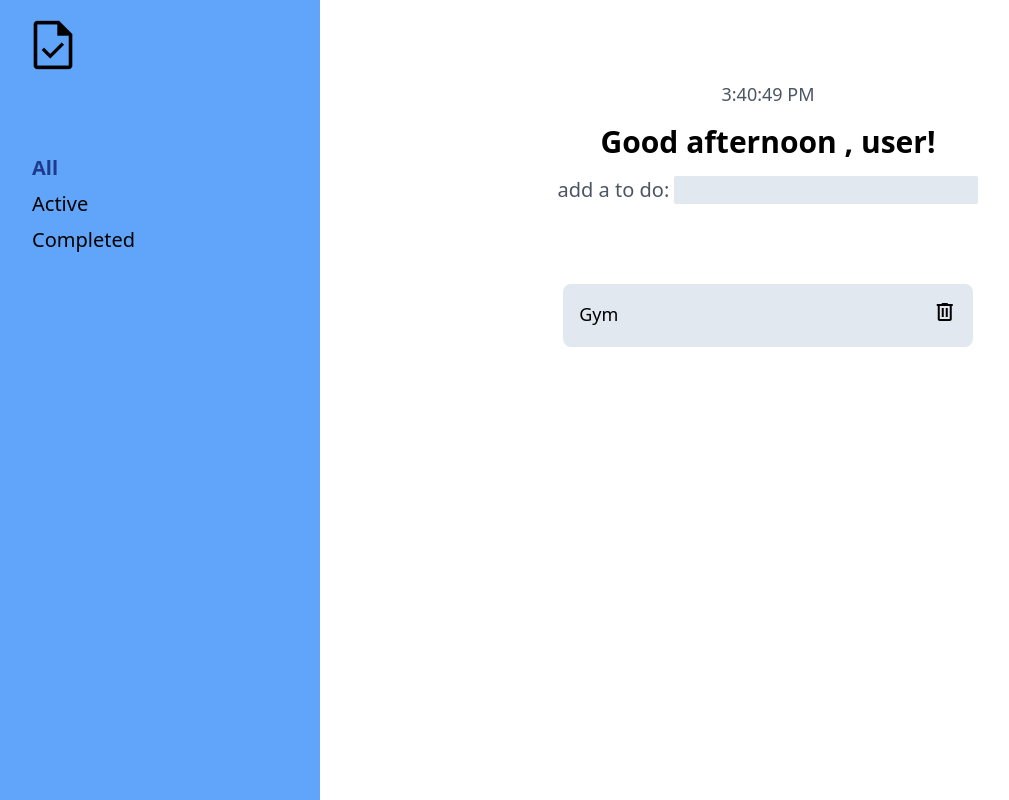
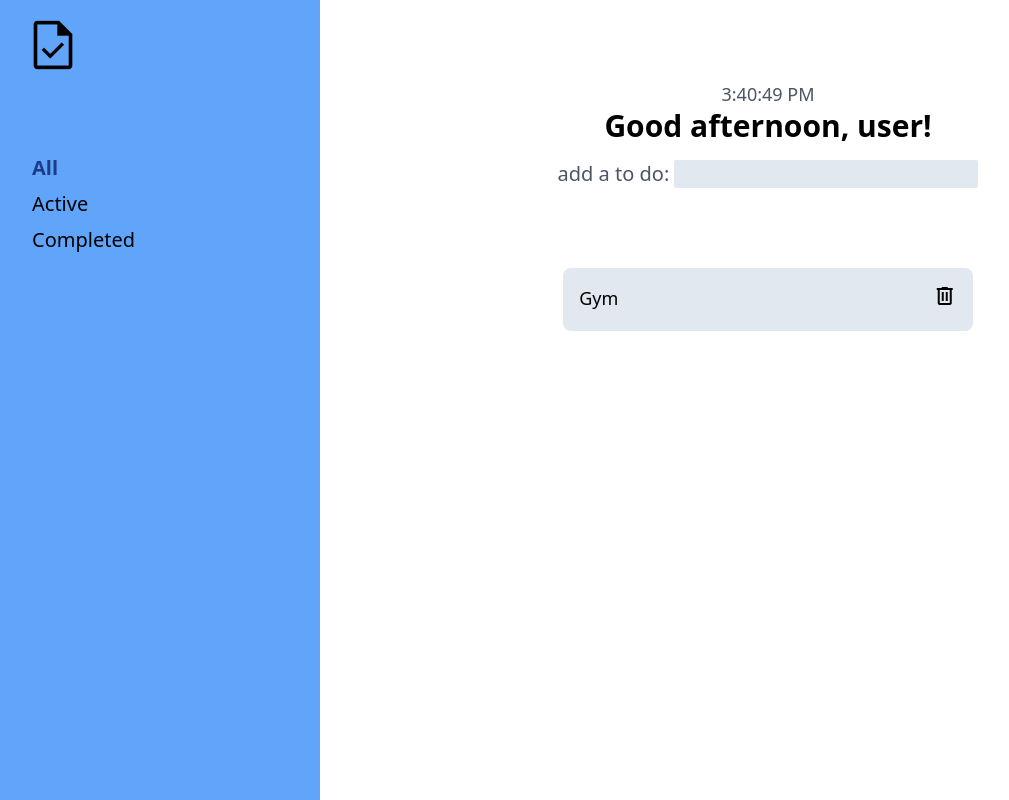
Before and after one commit to Gheruha/toDoApp, a SvelteKit app: page / in a window 1280 px wide. Shown: the whole page, without its empty margins (0-1009 px from the left). Built offline with nearby package versions, Linux system fonts and the light colour scheme; no server answers.

Commit message:
App version 2.1 , new feature: Clock component(not finished)

```diff
--- a/src/lib/server/database.js
+++ b/src/lib/server/database.js
@@ -32,6 +32,7 @@ export function addTodos(userid , description){
 export function deleteTodos(userid , itemToDelete){
     const todos = db.get(userid);
     // @ts-ignore
+    // So I take the todos and I say : Hey! I will put in you the findIndex function , you will use "item" as an parameter, after that you to go in this list and to find the id , but how? Simple ! item.id === itemToDelte(parameter from the function that will have the exact id you need to delete)
     const DeleteIndex = todos.findIndex(item => item.id === itemToDelete);
 
     todos.splice(DeleteIndex, 1);
--- a/src/routes/+page.svelte
+++ b/src/routes/+page.svelte
@@ -1,35 +1,7 @@
 <script>
 import { onMount } from "svelte";
+import Clock from "./clock.svelte";
 export let data;
-
-
-let localTime = '';
-let mornornoon = '';
-function updateTime(){
-
-   const now = new Date();
-   const hour = now.getHours();
-   const timeOption = {hour: "numeric" , minute: "2-digit" , second: "2-digit" , hour12: true};
-   // @ts-ignore
-   localTime = now.toLocaleTimeString("en-US" , timeOption);
-
-   if(hour >= 12 && hour < 18){
-      mornornoon = "Good afternoon";
-   }
-
-   else if(timeOption.hour12){
-      mornornoon = "Good morning";
-   }
-
-   else{
-      mornornoon = "Good evening";
-   }
-}
-
-onMount(() => {
-updateTime();
-setInterval(updateTime,1000);
-});
 
 </script>
 
@@ -55,8 +27,9 @@ setInterval(updateTime,1000);
 <div class = "flex flex-col w-full items-center pt-20">
 
    <!-- the Form -->
-   <div><h1 class = "text-left text-lg text-gray-600 pb-4">{localTime}</h1></div>
-   <h1 class = "text-left text-3xl font-semibold pb-4">{mornornoon} , user!</h1>
+   <div class = "pb-4">
+      <Clock />
+   </div>
    <form method="POST" class = "pb-20" action = "?/createTodo">
       <label for="" class = "text-xl text-gray-600">add a to do:
          <input type="text" class = "rounded-sm bg-slate-200 pl-2" name = "description" autocomplete="off">
--- /dev/null
+++ b/src/routes/clock.svelte
@@ -0,0 +1,35 @@
+<script>
+import { onMount } from 'svelte';
+
+let localTime = '';
+let mornornoon = '';
+
+function updateTime(){
+
+    const date = new Date();
+    const hour = date.getHours();
+    const hourView = {hour: "numeric" , minute:"2-digit" , second:"2-digit"};
+
+    // @ts-ignore
+    localTime = date.toLocaleTimeString("en-US" , hourView);
+
+    if(hour >= 12 && hour < 18){
+        mornornoon = "Good afternoon"
+    }
+    else if(hour < 12){
+        mornornoon = "Good morning";
+    }
+    else{
+        mornornoon = "Good evening";
+    }
+}
+
+onMount(() => {
+updateTime();
+setInterval(updateTime, 1000);
+})
+</script>
+<div class = "flex flex-col text-center">
+    <p class = "text-lg text-gray-600">{localTime}</p>
+    <h1 class = "text-3xl font-semibold">{mornornoon}, user!</h1>
+</div>
```
